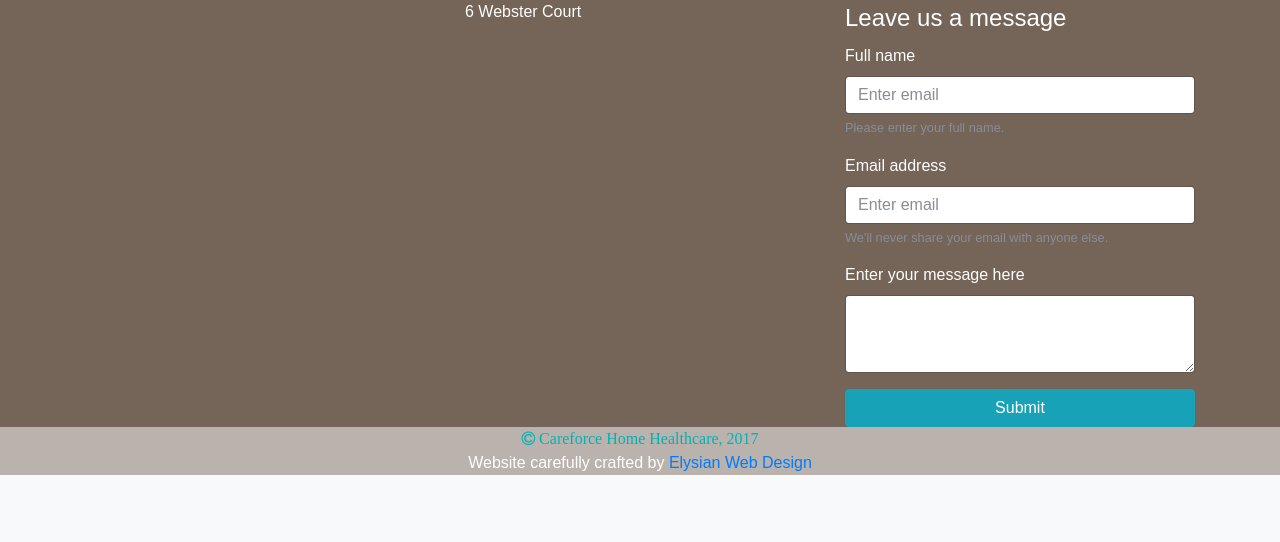
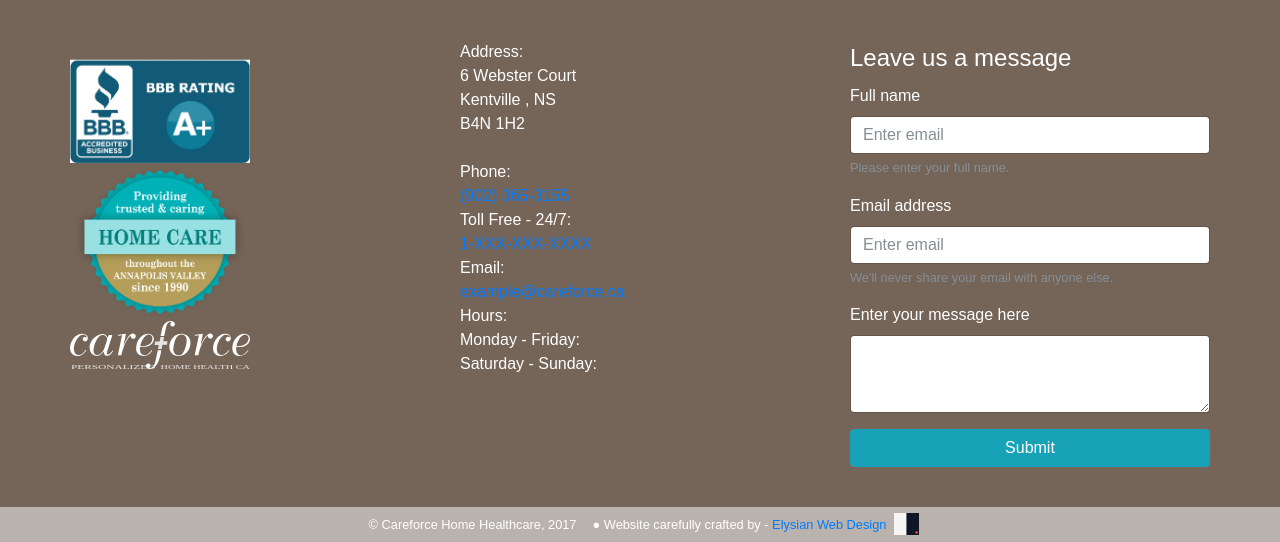
Before and after one commit to GingaRanga/careforce, a PHP site: page / in a window 1280 px wide. Shown: the part 4136-4678 px from the top of the page. Before the commit the page ends 4611 px from the top, so only its background shows below. Run offline with PHP 8.4, Linux system fonts and the light colour scheme; some libraries are stand-ins or nearby versions.

Commit message:
main template layout near finished, look at dynamic elements of page now.

```diff
--- a/src/css/style.css
+++ b/src/css/style.css
@@ -193,3 +193,6 @@
     margin-bottom: 0; }
   .footer .copyright {
     background: rgba(255, 255, 255, 0.5); }
+
+.main-footer {
+  padding: 40px 0; }
--- a/src/index.html
+++ b/src/index.html
@@ -262,7 +262,7 @@
 		</div>
 		<div class="d-flex container justify-content-center">
 			<div class="card" style="width: 20rem;">
-				<img class="card-img-top" src="assets/img/card-1.jpg" alt="Card image cap">
+				<img class="card-img-top" src="assets/img/lady-painting.png" alt="Card image cap">
 				<div class="card-body">
 					<h4 class="card-title">Card title</h4>
 					<p class="card-text">Some quick example text to build on the card title and make up the bulk of the card's content.</p>
@@ -273,7 +273,7 @@
 				</div>
 			</div>
 			<div class="card" style="width: 20rem;">
-				<img class="card-img-top" src="assets/img/card-2.jpg" alt="Card image cap">
+				<img class="card-img-top" src="assets/img/young-senior-ladies.png" alt="Card image cap">
 				<div class="card-body">
 					<h4 class="card-title">Card title</h4>
 					<p class="card-text">Some quick example text to build on the card title and make up the bulk of the card's content.</p>
@@ -284,7 +284,7 @@
 				</div>
 			</div>
 			<div class="card" style="width: 20rem;">
-				<img class="card-img-top" src="assets/img/card-3.jpg" alt="Card image cap">
+				<img class="card-img-top" src="assets/img/smiling-senior.jpg" alt="Card image cap">
 				<div class="card-body">
 					<h4 class="card-title">Card title</h4>
 					<p class="card-text">Some quick example text to build on the card title and make up the bulk of the card's content.</p>
@@ -295,7 +295,7 @@
 				</div>
 			</div>
 			<div class="card" style="width: 20rem;">
-				<img class="card-img-top" src="assets/img/card-1.jpg" alt="Card image cap">
+				<img class="card-img-top" src="assets/img/stress-ball.jpg" alt="Card image cap">
 				<div class="card-body">
 					<h4 class="card-title">Card title</h4>
 					<p class="card-text">Some quick example text to build on the card title and make up the bulk of the card's content.</p>
@@ -315,11 +315,29 @@
 			<div class="map">
   				<iframe width="100%" height="250" frameborder="0" style="border:0" src="https://www.google.com/maps/embed/v1/search?q=careforce&key=AIzaSyBK3CAMRfxezsAwpO80qC1_-gdb-qV0VCc" allowfullscreen></iframe>
 			</div>
-			<div class="container">
+			<div class="container main-footer">
 				<div class="row">
-					<div class="col-4"></div>
 					<div class="col-4">
-						<address>6 Webster Court</address>
+						<img src="assets/img/BROCHURE - BBB logo.png" alt="" width="50%">
+						<img src="assets/img/Careforce button RGB full colour png.png" alt="" width="50%">
+						<img src="assets/img/brand-logo-grey.svg" alt="" width="50%">
+					</div>
+					<div class="col-4">
+						<address>
+							Address: <br>
+							6 Webster Court <br>
+							Kentville &#44; NS <br>
+							B4N 1H2 <br><br>
+							Phone: <br>
+							<a href="tel:+19023653155">&#40;902&#41; 365&#45;3155</a> <br>
+							Toll Free &#45; 24/7: <br>
+							<a href="tel:+1XXXXXXXXXX">1&#45;XXX&#45;XXX&#45;XXXX</a> <br>
+							Email: <br>
+							<a href="mailto:example@careforce.ca">example@careforce.ca</a> <br>
+							Hours: <br>
+							Monday &#45; Friday&#58; <br>
+							Saturday &#45; Sunday&#58;
+						</address>
 					</div>
 					<div class="col-4">
 						<form>
@@ -346,9 +364,10 @@
 				</div>
 			</div>
 		</footer>
-		<div class="copyright container-fluid text-center">
-			<i class="fa fa-copyright"> Careforce Home Healthcare&#44; 2017</i>
-			<p>Website carefully crafted by <a href="https://www.elysianwebdesign.com">Elysian Web Design</a></p>
+		<div class="copyright container-fluid text-center d-flex justify-content-center align-items-center media">
+			<small class="p-2">&copy; Careforce Home Healthcare&#44; 2017</small>
+			<small class="p-2">&#9679; Website carefully crafted by &#45; <a href="https://www.elysianwebdesign.com">Elysian Web Design</a></small>
+			<img class="align-self-center" src="assets/img/logo-wh.svg" alt="Elysian Web Design Logo" width="25">
 		</div>
 	</section>
 
--- a/src/scss/_footer.scss
+++ b/src/scss/_footer.scss
@@ -9,3 +9,7 @@
 		background: rgba(255,255,255,0.5);
 	}
 }
+
+.main-footer{
+	padding: 40px 0;
+}
```
Also changed, not shown: src/assets/img/arm-shoulder.png (added), src/assets/img/brand-logo-grey.svg (added), src/assets/img/logo-wh.svg (added), src/assets/img/smiling-senior.jpeg (deleted), src/assets/img/smiling-senior.jpg (added), src/assets/img/stress-ball.jpeg (deleted), 5 other files.
